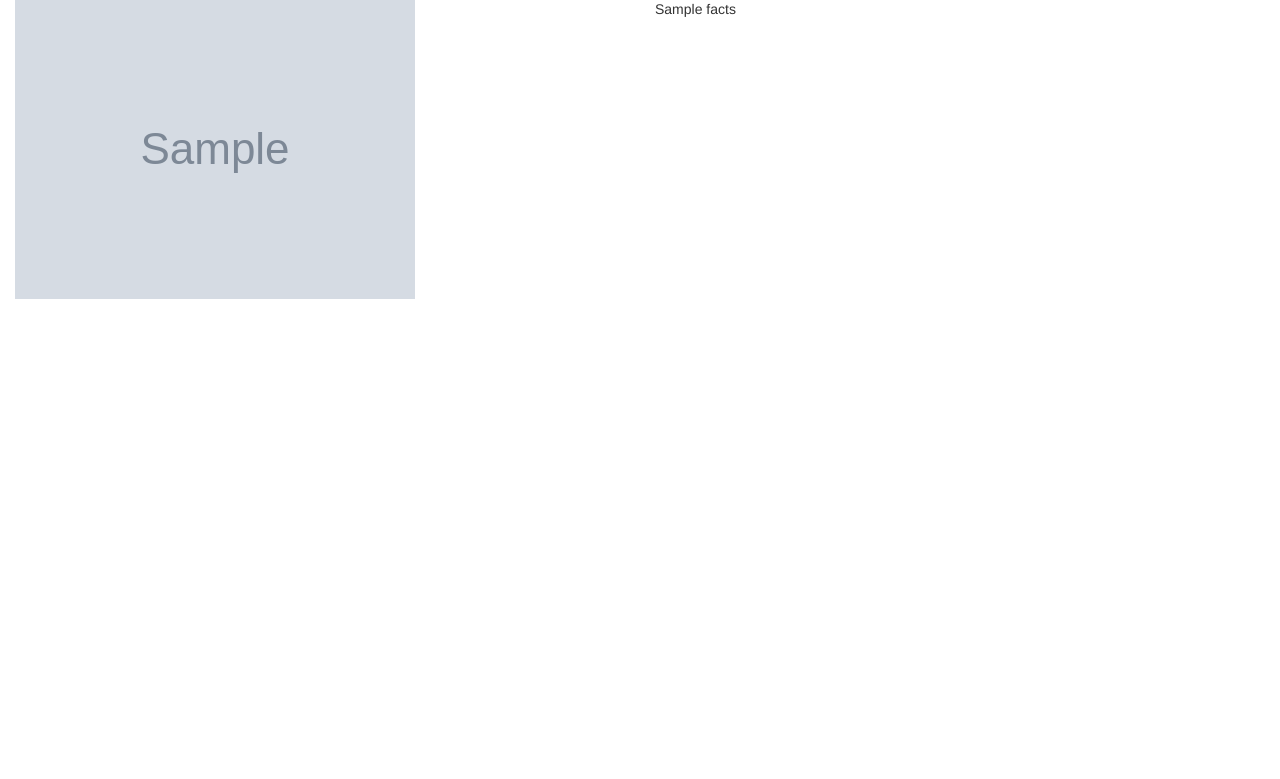
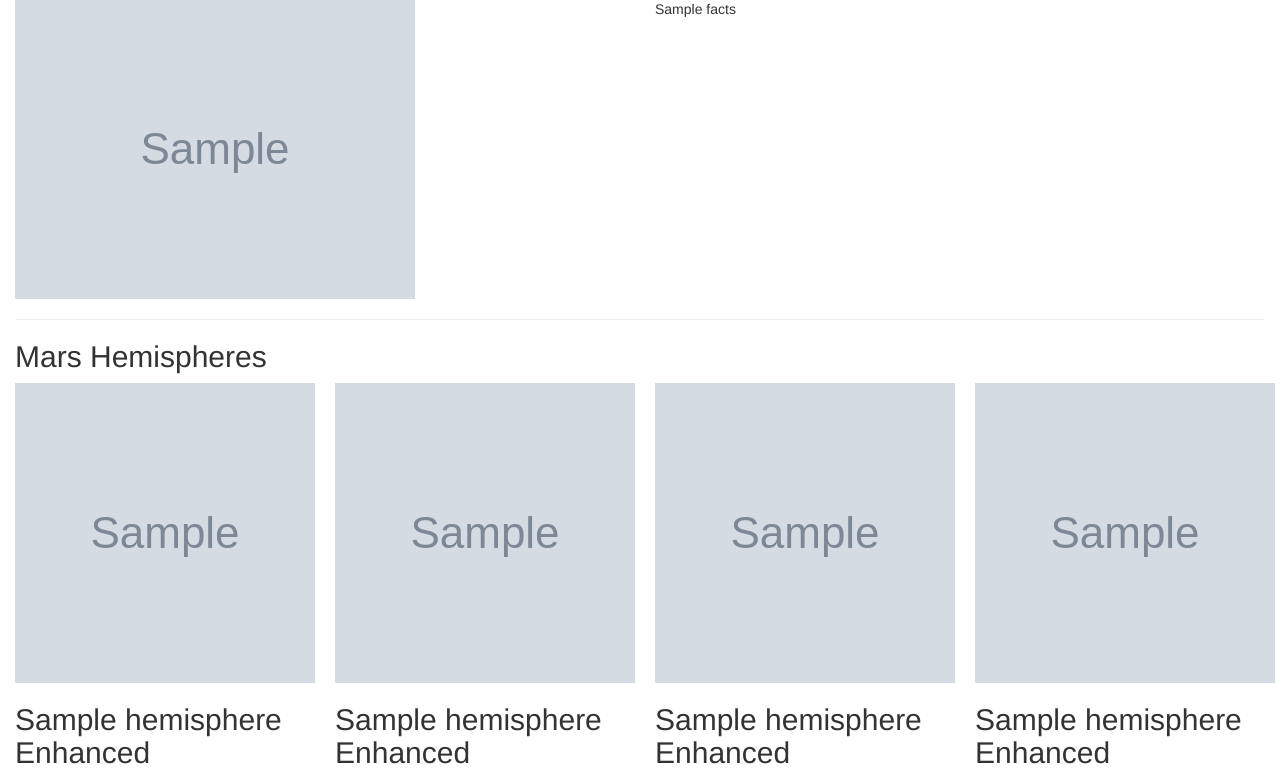
Before and after one commit to ML1758/web-scraping-challenge, a Flask app: page / in a window 1280 px wide. Shown: the part 501-1280 px from the top of the page. Before the commit the page ends 800 px from the top, so only its background shows below. Run offline with Flask 2, Linux system fonts and the light colour scheme; grey boxes marked "Sample" are stand-in pictures; a database or web service that is not in the repository returns one stand-in record (values such as "Sample title"); some libraries are stand-ins or nearby versions.

Commit message:
testing completed

```diff
--- a/Missions_to_Mars/static/css/style.css
+++ b/Missions_to_Mars/static/css/style.css
@@ -1,3 +1,8 @@
 h1 {
     color: blue;
 }
+
+#single-image {
+    width: 300px;
+    height: 300px;
+  }
--- a/Missions_to_Mars/templates/index.html
+++ b/Missions_to_Mars/templates/index.html
@@ -5,8 +5,14 @@
   <meta charset="UTF-8">
   <meta name="viewport" content="width=device-width, initial-scale=1.0">
   <meta http-equiv="X-UA-Compatible" content="ie=edge">
-  <title>Costa Rica Weather</title>
+  <title>Mission to Mars</title>
+
+  <!-- Bootstrap. -->
   <link rel="stylesheet" href="https://maxcdn.bootstrapcdn.com/bootstrap/3.3.7/css/bootstrap.min.css">
+
+   <!-- CSS file. -->
+   <link rel= "stylesheet" type= "text/css" href= "{{ url_for('static',filename='css/style.css') }}">
+
 </head>
 
 <body>
@@ -16,7 +22,7 @@
       <p><a class="btn btn-primary btn-lg" href="/scrape" role="button">Scrape Mars Data</a></p>
     </div>
 
-
+    <!-- Head line news -->
     <h2>Latest Mars News</h2>
     <div class="row">
       <div class="col-md-12">
@@ -26,18 +32,58 @@
       </div>
     </div>
 
-
+    <!-- Featured image -->
     <div class="row">
       <div class="col-md-6">
         <h2>Featured Mars Image</h2>
         <img src="{{ mars.featured_image }}" alt="Mars">
       </div>
 
+      <!-- Facts -->
       <div class="col-md-6">
         <h2>Mars Facts</h2>
-        <p>{{ mars.facts }}</p>
+          {{ mars.facts | safe }}
       </div>
     </div>
+
+    <!-- Hemispheres heading -->
+    <div class="row">
+      <div class="col-md-12">
+        <hr class="my-3">
+        <h2>Mars Hemispheres</h2>
+      </div>
+    </div>
+
+    <!-- 4 Hemispheres -->
+    <div class="row">
+
+      <div class="col-md-3">
+        <img id="single-image" src="{{ mars.hemispheres[0].img_url }}" alt="Cerberus">
+        <h2>{{ mars.hemispheres[0].title }} Enhanced</h2>
+      </div>
+
+      <div class="col-md-3">
+        <img id="single-image" src="{{ mars.hemispheres[1].img_url }}" alt="Schiaparelli">
+        <h2>{{ mars.hemispheres[1].title }} Enhanced</h2>
+      </div>
+
+      <div class="col-md-3">
+        <img id="single-image" src="{{ mars.hemispheres[2].img_url }}" alt="Syrtis Major">
+        <h2>{{ mars.hemispheres[2].title }} Enhanced</h2>
+      </div>
+
+      <div class="col-md-3">
+        <img id="single-image" src="{{ mars.hemispheres[3].img_url }}" alt="Valles Marineris">
+        <h2>{{ mars.hemispheres[3].title }} Enhanced</h2>
+      </div>
+
+  </div>
+
+
+
+
+
+
 
 
   </div>
```
Also changed, not shown: Images/scraped_information.png (added), README.md, 1 other file.
